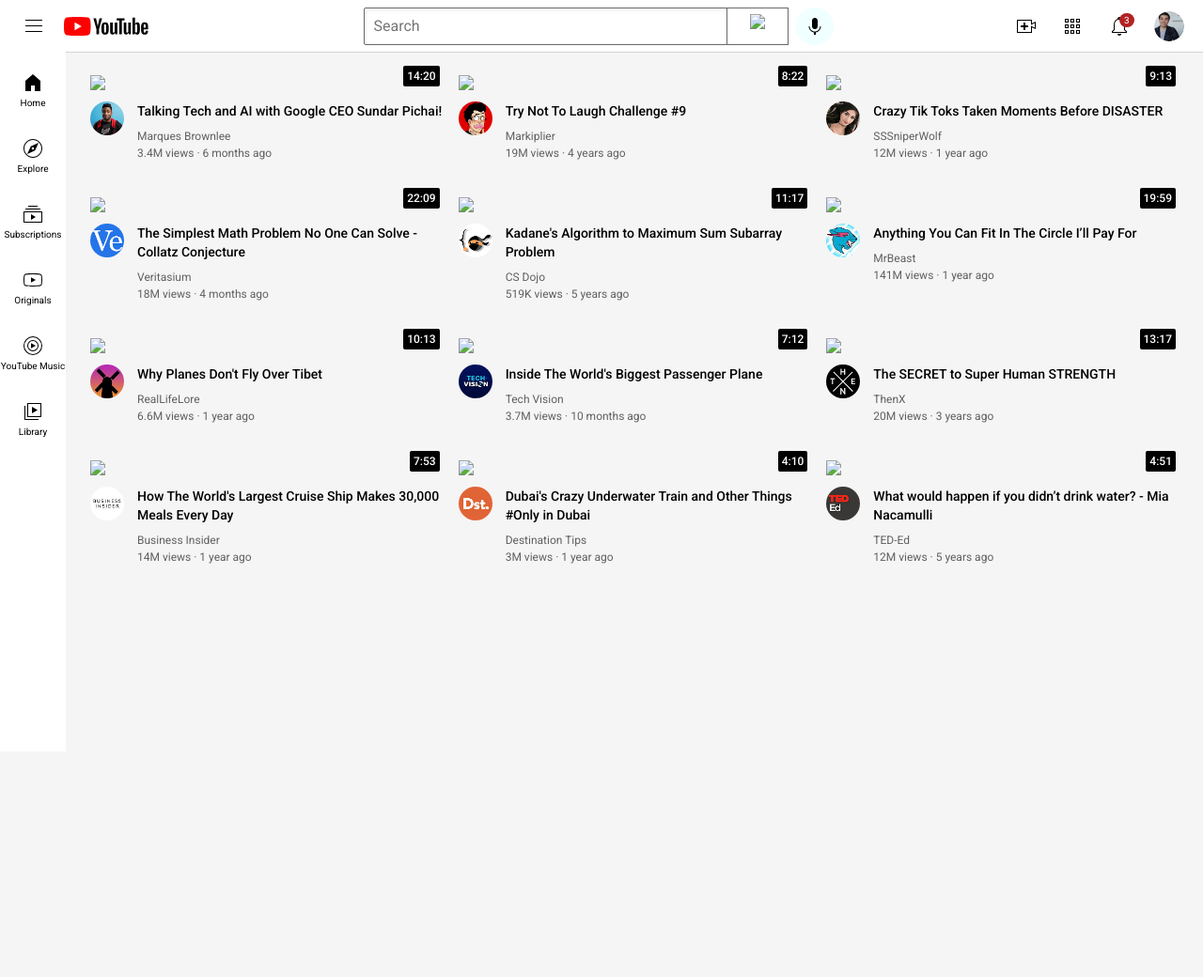
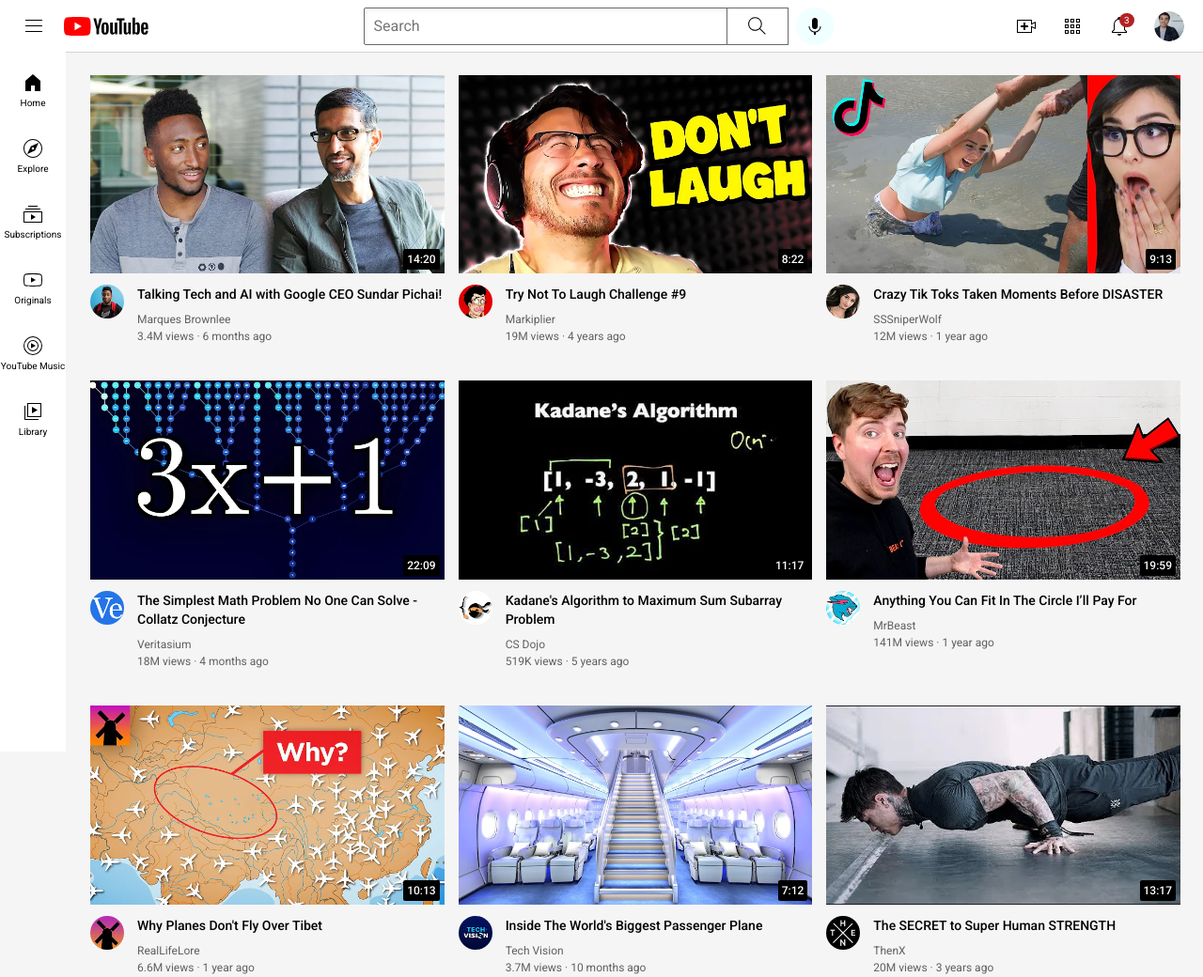
Before and after one commit to rp192w/YouTube-Clone, a plain HTML site: page index.html in a window 1280 px wide. Shown: the top 1040 px of the page at 94% size. Before the commit the page ends 800 px from the top, so only its background shows below. Drawn offline with Linux system fonts and the light colour scheme; the site is published under a folder, as on GitHub Pages, so addresses that start at the root find nothing.

Commit message:
removed ./ from css file paths in header

```diff
--- a/index.html
+++ b/index.html
@@ -5,10 +5,10 @@
     <link rel="preconnect" href="https://fonts.googleapis.com">
     <link rel="preconnect" href="https://fonts.gstatic.com" crossorigin>
     <link href="https://fonts.googleapis.com/css2?family=Roboto:wght@400;500;700&display=swap" rel="stylesheet">
-    <link rel="stylesheet" href="./styles/general.css">
-    <link rel="stylesheet" href="./styles/header.css">
-    <link rel="stylesheet" href="./styles/video.css">
-    <link rel="stylesheet" href="./styles/sidebar.css">
+    <link rel="stylesheet" href="styles/general.css">
+    <link rel="stylesheet" href="styles/header.css">
+    <link rel="stylesheet" href="styles/video.css">
+    <link rel="stylesheet" href="styles/sidebar.css">
   </head>
   <body>
     <div class="header">
@@ -19,7 +19,7 @@
       <div class="middle-section">
         <input class="search-bar" type="text" placeholder="Search">
         <button class="search-button">
-          <img class="search-icon" src="/assets/icons/search.svg">
+          <img class="search-icon" src="assets/icons/search.svg">
           <div class="tooltip">Search</div>
         </button>
         <button class="voice-search-button">
@@ -73,7 +73,7 @@
     <div class="video-grid">
       <div class="video-preview">
         <div class="thumbnail-row">
-          <img class="thumbnail" src="/assets/thumbnails/thumbnail-1.webp">
+          <img class="thumbnail" src="assets/thumbnails/thumbnail-1.webp">
           <div class="video-time">14:20</div>
         </div>
         <div class="video-info-grid">
@@ -95,7 +95,7 @@
       </div>
       <div class="video-preview">
         <div class="thumbnail-row">
-          <img class="thumbnail" src="/assets/thumbnails/thumbnail-2.webp">
+          <img class="thumbnail" src="assets/thumbnails/thumbnail-2.webp">
           <div class="video-time">8:22</div>
 
         </div>
@@ -118,7 +118,7 @@
       </div>
       <div class="video-preview">
         <div class="thumbnail-row">
-          <img class="thumbnail" src="/assets/thumbnails/thumbnail-3.webp">
+          <img class="thumbnail" src="assets/thumbnails/thumbnail-3.webp">
           <div class="video-time">9:13</div>
 
         </div>
@@ -141,7 +141,7 @@
       </div>
       <div class="video-preview">
         <div class="thumbnail-row">
-          <img class="thumbnail" src="/assets/thumbnails/thumbnail-4.webp">
+          <img class="thumbnail" src="assets/thumbnails/thumbnail-4.webp">
           <div class="video-time">22:09</div>
         </div>
         <div class="video-info-grid">
@@ -163,7 +163,7 @@
       </div>
       <div class="video-preview">
         <div class="thumbnail-row">
-          <img class="thumbnail" src="/assets/thumbnails/thumbnail-5.webp">
+          <img class="thumbnail" src="assets/thumbnails/thumbnail-5.webp">
           <div class="video-time">11:17</div>
 
         </div>
@@ -186,7 +186,7 @@
       </div>
       <div class="video-preview">
         <div class="thumbnail-row">
-          <img class="thumbnail" src="/assets/thumbnails/thumbnail-6.webp">
+          <img class="thumbnail" src="assets/thumbnails/thumbnail-6.webp">
           <div class="video-time">19:59</div>
         </div>
         <div class="video-info-grid">
@@ -208,7 +208,7 @@
       </div>
       <div class="video-preview">
         <div class="thumbnail-row">
-          <img class="thumbnail" src="/assets/thumbnails/thumbnail-7.webp">
+          <img class="thumbnail" src="assets/thumbnails/thumbnail-7.webp">
           <div class="video-time">10:13</div>
         </div>
         <div class="video-info-grid">
@@ -230,7 +230,7 @@
       </div>
       <div class="video-preview">
         <div class="thumbnail-row">
-          <img class="thumbnail" src="/assets/thumbnails/thumbnail-8.webp">
+          <img class="thumbnail" src="assets/thumbnails/thumbnail-8.webp">
           <div class="video-time">7:12</div>
         </div>
         <div class="video-info-grid">
@@ -252,7 +252,7 @@
       </div>
       <div class="video-preview">
         <div class="thumbnail-row">
-          <img class="thumbnail" src="/assets/thumbnails/thumbnail-9.webp">
+          <img class="thumbnail" src="assets/thumbnails/thumbnail-9.webp">
           <div class="video-time">13:17</div>
         </div>
         <div class="video-info-grid">
@@ -274,7 +274,7 @@
       </div>
       <div class="video-preview">
         <div class="thumbnail-row">
-          <img class="thumbnail" src="/assets/thumbnails/thumbnail-10.webp">
+          <img class="thumbnail" src="assets/thumbnails/thumbnail-10.webp">
           <div class="video-time">7:53</div>
         </div>
         <div class="video-info-grid">
@@ -296,7 +296,7 @@
       </div>
       <div class="video-preview">
         <div class="thumbnail-row">
-          <img class="thumbnail" src="/assets/thumbnails/thumbnail-11.webp">
+          <img class="thumbnail" src="assets/thumbnails/thumbnail-11.webp">
           <div class="video-time">4:10</div>
         </div>
         <div class="video-info-grid">
@@ -318,7 +318,7 @@
       </div>
       <div class="video-preview">
         <div class="thumbnail-row">
-          <img class="thumbnail" src="/assets/thumbnails/thumbnail-12.webp">
+          <img class="thumbnail" src="assets/thumbnails/thumbnail-12.webp">
           <div class="video-time">4:51</div>
         </div>
         <div class="video-info-grid">
```
